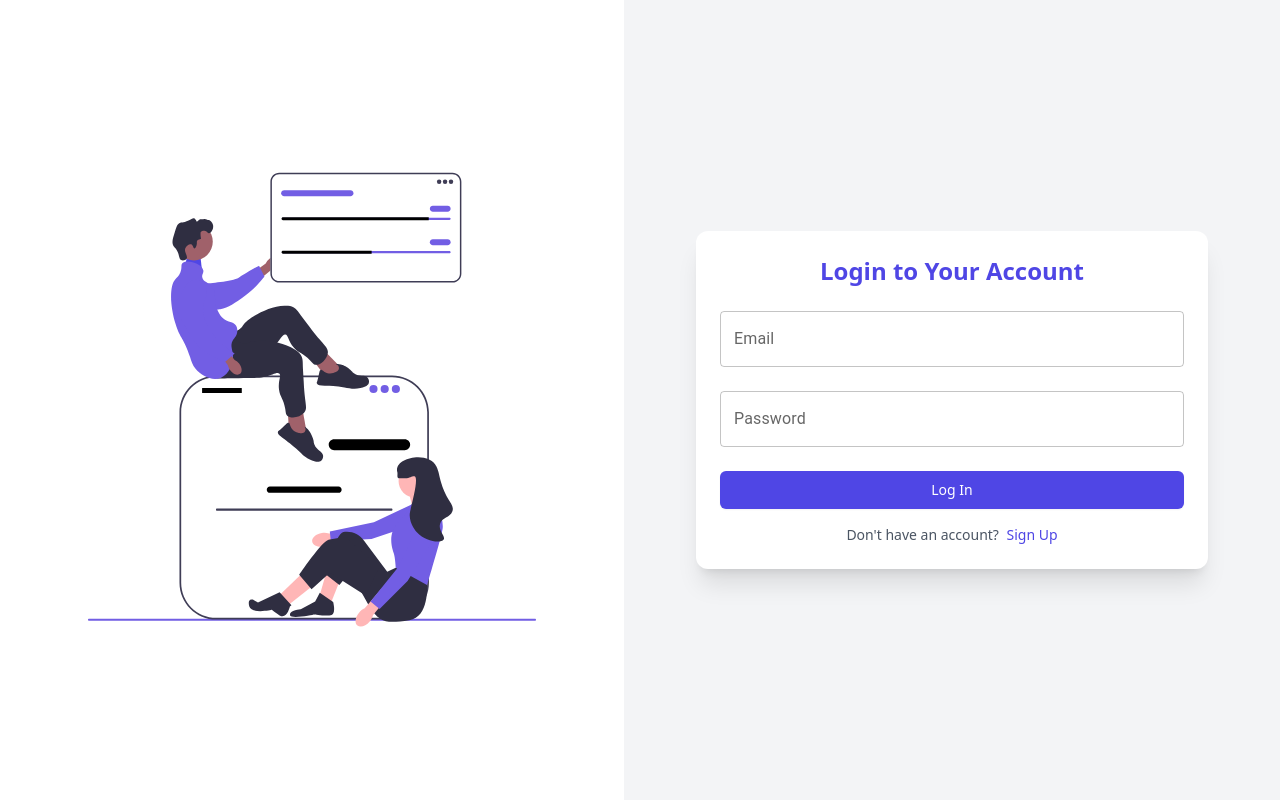
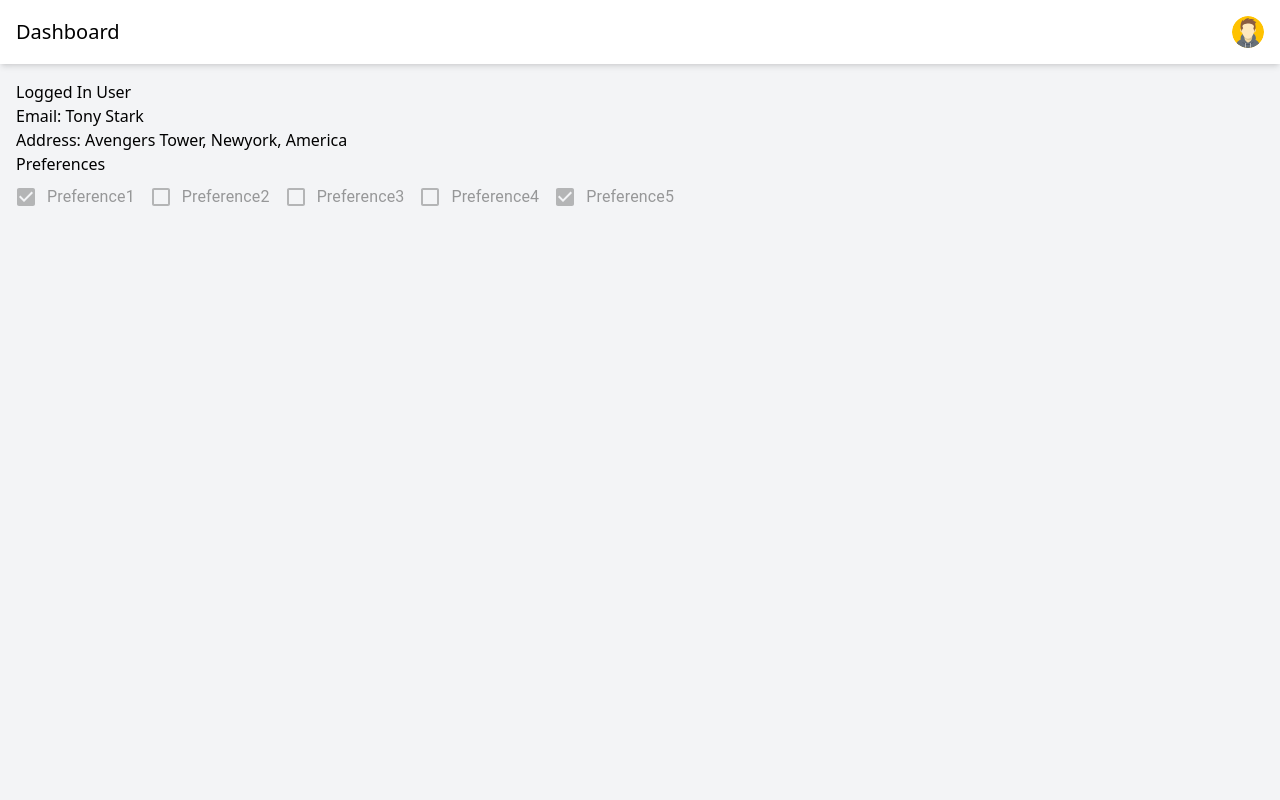
Before and after one commit to taimourali786/user-onboard, a React (Vite) app in the folder user-onboard/: page / in a window 1280 px wide. Before the commit this address led to /login. Shown: the top 800 px of the page. Built offline with nearby package versions, Linux system fonts and the light colour scheme.

Commit message:
HomePage Design

```diff
--- a/user-onboard/src/ProtectedRoute.jsx
+++ b/user-onboard/src/ProtectedRoute.jsx
@@ -9,11 +9,11 @@ const ProtectedRoute = ({ element }) => {
   if (!isAuthenticated) {
     return <Navigate to="/login" replace />;
   }
-  else {
-    if (user !== null && user.profileStatus !== null || user.profileStatus !== 'completed') {
-      return <Navigate to="/registration" replace />;
-    }
-  }
+  // else {
+  //   if (user !== null && user.profileStatus !== null || user.profileStatus !== 'completed') {
+  //     return <Navigate to="/registration" replace />;
+  //   }
+  // }
 
   return element;
 };
--- a/user-onboard/src/Routes.jsx
+++ b/user-onboard/src/Routes.jsx
@@ -5,7 +5,8 @@ import RegistrationPage from './pages/RegistrationPage';
 import ProtectedRoute from './ProtectedRoute';
 
 const router = createBrowserRouter([
-  {path: '/', element: <ProtectedRoute element={<HomePage />} />},
+  // {path: '/', element: <ProtectedRoute element={<HomePage />} />},
+  {path: '/', element: <HomePage/>},
   {path: '/login', element: <LoginPage/>},
   {path: '/registration', element: <RegistrationPage/>},
 ]);
--- a/user-onboard/src/components/formsteps/Step-2.jsx
+++ b/user-onboard/src/components/formsteps/Step-2.jsx
@@ -85,13 +85,7 @@ const Step2 = ({ handleNext, sendOtp, otpExpiry, otpExpired }) => {
       </form>
       <div>
       </div>
-      <Button type="button"
-        disabled={!otpExpired}
-        onClick={sendOtp}
-        className="inline-flex justify-center whitespace-nowrap rounded-lg bg-indigo-500 px-3.5 py-2.5 text-sm font-medium text-white shadow-sm shadow-indigo-950/10 hover:bg-indigo-600 focus:outline-none focus:ring focus:ring-indigo-300 focus-visible:outline-none focus-visible:ring focus-visible:ring-indigo-300 transition-colors duration-150">
-        Resend OTP
-      </Button>
-      <div className="text-sm text-slate-500 mt-4">Didn't receive code? <a className="font-medium text-indigo-500 hover:text-indigo-600" href="#0" onClick={handleResend}>Resend</a></div>
+      <div className="text-sm text-slate-500 mt-4">Didn't receive code? <button className="font-medium text-indigo-500 hover:text-indigo-600" href="#0"  disabled={!otpExpired} onClick={sendOtp}>Resend</button></div>
     </div>
   );
 };
--- a/user-onboard/src/pages/HomePage.jsx
+++ b/user-onboard/src/pages/HomePage.jsx
@@ -1,28 +1,57 @@
 import { useState, useContext, useEffect } from "react";
-import { Box, Typography, FormGroup, FormControlLabel, Checkbox } from "@mui/material";
-import Button from "../components/base/Button.jsx";
+import { FormControlLabel, Checkbox } from "@mui/material";
 import { BrowserRouter as Router, Routes, Route, Link } from 'react-router-dom';
 
 import { AuthContext } from '../context/AuthContext.jsx';
-
-import Step1 from "../components/formsteps/Step-1.jsx";
+import ProfileImage from "../components/base/ProfileImage.jsx";
 const initialUser = {
   email: "abc@gmail.com",
   password: "********",
-  preferences: {
-    pref1: true,
-    pref2: false,
-    pref3: false,
-    pref4: true,
-    pref5: false
-  }
+  preferences: [
+    { preferenceId: 1, preferenceName: "Preference1", preferenceValue: true },
+    { preferenceId: 2, preferenceName: "Preference2", preferenceValue: false },
+    { preferenceId: 3, preferenceName: "Preference3", preferenceValue: false },
+    { preferenceId: 4, preferenceName: "Preference4", preferenceValue: false },
+    { preferenceId: 5, preferenceName: "Preference5", preferenceValue: true },
+  ]
 }
 export default function HomePage() {
-  const { login, logout, authError, isAuthenticated } = useContext(AuthContext);
-  const [user, setUser] = useState(initialUser);
-  const [loading, setLoading] = useState(false);
-  const [error, setError] = useState({});
+  const { logout, user } = useContext(AuthContext);
   const [isDropdownOpen, setDropdownOpen] = useState(false);
+  const [preferences, setPreferences] = useState([]);
+  useEffect(() => {
+    setPreferences(initialUser.preferences);
+  })
+  let preferenceCheckboxes = Object.values(initialUser.preferences).map(pref => {
+    return <FormControlLabel
+      key={pref.preferenceId}
+      control={
+        <Checkbox
+          key={pref.preferenceId}
+          name={pref.preferenceName}
+          onChange={event => handleCheckChanged(pref.preferenceId, event.target.checked)}
+          checked={pref.preferenceValue}
+          disabled
+        />
+      }
+      label={pref.preferenceName}
+    />
+  })
+  // preferenceCheckboxes = Object.values(preferences).map(pref => {
+  //   return <FormControlLabel
+  //     key={pref.preferenceId}
+  //     control={
+  //       <Checkbox
+  //         key={pref.preferenceId}
+  //         name={pref.preferenceName}
+  //         onChange={event => handleCheckChanged(pref.preferenceId, event.target.checked)}
+  //         checked={userPreferences[pref.preferenceId]}
+  //         disabled
+  //       />
+  //     }
+  //     label={pref.preferenceName}
+  //   />
+  // })
 
   const toggleDropdown = () => setDropdownOpen(!isDropdownOpen);
   // let preferenceCheckboxes = Object.values(user.preferences).map((prefKey, prefValue) => (
@@ -32,19 +61,21 @@ export default function HomePage() {
   //         label={`${prefKey}`}
   //     />
   // ));
+
+
   return (
     <>
       <main>
         <div className="flex h-screen bg-gray-100">
           {/* Left Navigation Menu */}
-          <div className="bg-indigo-800 text-white w-64 space-y-6 py-7 px-2 absolute inset-y-0 left-0 transform -translate-x-full md:relative md:translate-x-0 transition duration-200 ease-in-out">
+          {/* <div className="bg-indigo-800 text-white w-64 space-y-6 py-7 px-2 absolute inset-y-0 left-0 transform -translate-x-full md:relative md:translate-x-0 transition duration-200 ease-in-out">
             <h1 className="text-3xl font-bold text-white pl-2">Brand</h1>
             <nav>
               <Link to="/dashboard" className="block py-2.5 px-4 rounded transition duration-200 hover:bg-indigo-700">Home</Link>
               <Link to="/dashboard/module1" className="block py-2.5 px-4 rounded transition duration-200 hover:bg-indigo-700">Module 1</Link>
               <Link to="/dashboard/module2" className="block py-2.5 px-4 rounded transition duration-200 hover:bg-indigo-700">Module 2</Link>
             </nav>
-          </div>
+          </div> */}
 
           {/* Content Area */}
           <div className="flex-1 flex flex-col overflow-hidden">
@@ -53,11 +84,12 @@ export default function HomePage() {
               <div className="text-xl">Dashboard</div>
               <div className="relative">
                 <button onClick={toggleDropdown} className="flex items-center focus:outline-none">
+                  {/* <ProfileImage base64Image={user.userImage.imageBase64} /> */}
                   <img className="h-8 w-8 rounded-full" src="/src/assets/user-profile.svg" alt="User avatar" />
+
                 </button>
                 {isDropdownOpen && (
                   <div className="absolute right-0 mt-2 py-2 w-48 bg-white rounded-lg shadow-xl">
-                    <span className="block px-4 py-2 text-sm text-gray-800 hover:bg-indigo-500 hover:text-white cursor-pointer">User Name</span>
                     <span className="block px-4 py-2 text-sm text-gray-800 hover:bg-indigo-500 hover:text-white cursor-pointer" onClick={logout}>Logout</span>
                   </div>
                 )}
@@ -66,11 +98,18 @@ export default function HomePage() {
 
             {/* Main Content */}
             <main className="flex-1 overflow-y-auto p-4">
-              <Routes>
+              {/* <Routes>
                 <Route path="/dashboard/module1" element={<div>Content 1</div>} />
                 <Route path="/dashboard/module2" element={<div>Content 2</div>} />
                 <Route path="/dashboard" element={<div>Welcome to the dashboard!</div>} />
-              </Routes>
+              </Routes> */}
+              <h1>Logged In User</h1>
+              {/* <h1>Email: {user.email}</h1>
+              <h1>Address: {user.address.address1} {user.address.address2}, {user.address.city}, {user.address.country}</h1> */}
+              <h1>Email:  Tony Stark</h1>
+              <h1>Address:  Avengers Tower, Newyork, America</h1>
+              <h1>Preferences</h1>
+              {preferenceCheckboxes || <p>No Preferences Exist for the user</p>}
             </main>
           </div>
         </div>
--- a/user-onboard/src/pages/RegistrationPage.jsx
+++ b/user-onboard/src/pages/RegistrationPage.jsx
@@ -127,7 +127,6 @@ function RegistrationPage() {
   };
 
   const handleSkip = () => {
-
     if (activeStep === 4) {
       handleNext();
     } else if (activeStep === 5) {
@@ -151,11 +150,11 @@ function RegistrationPage() {
           completed: true
         }
       }))
-      setLoading(false);
       setOtpExpired(false);
       setTimeLeft(otpExpiryTimeSeconds);
     }
     handleNext();
+    setLoading(false);
   };
 
   const verifyOtp = async (otp) => {
@@ -170,15 +169,14 @@ function RegistrationPage() {
       setUserData(prevValue => ({
         ...prevValue,
         step2: {
-          ...prevValue.step2,
-          isValidated: true
+          completed:true
         }
       }))
-      setLoading(false);
       setOtpExpired(false);
       setTimeLeft(otpExpiryTimeSeconds);
     }
     handleNext();
+    setLoading(false);
   }
 
   const resendOtp = async () => {
@@ -203,8 +201,8 @@ function RegistrationPage() {
         },
       }));
     } finally {
+      handleNext();
       setLoading(false);
-      handleNext();
     }
   };
 
@@ -222,8 +220,8 @@ function RegistrationPage() {
         ...prevData,
       }
     }))
+    handleNext();
     setLoading(false);
-    handleNext();
   }
 
   const handleStepFiveNext = (formData) => {
```
